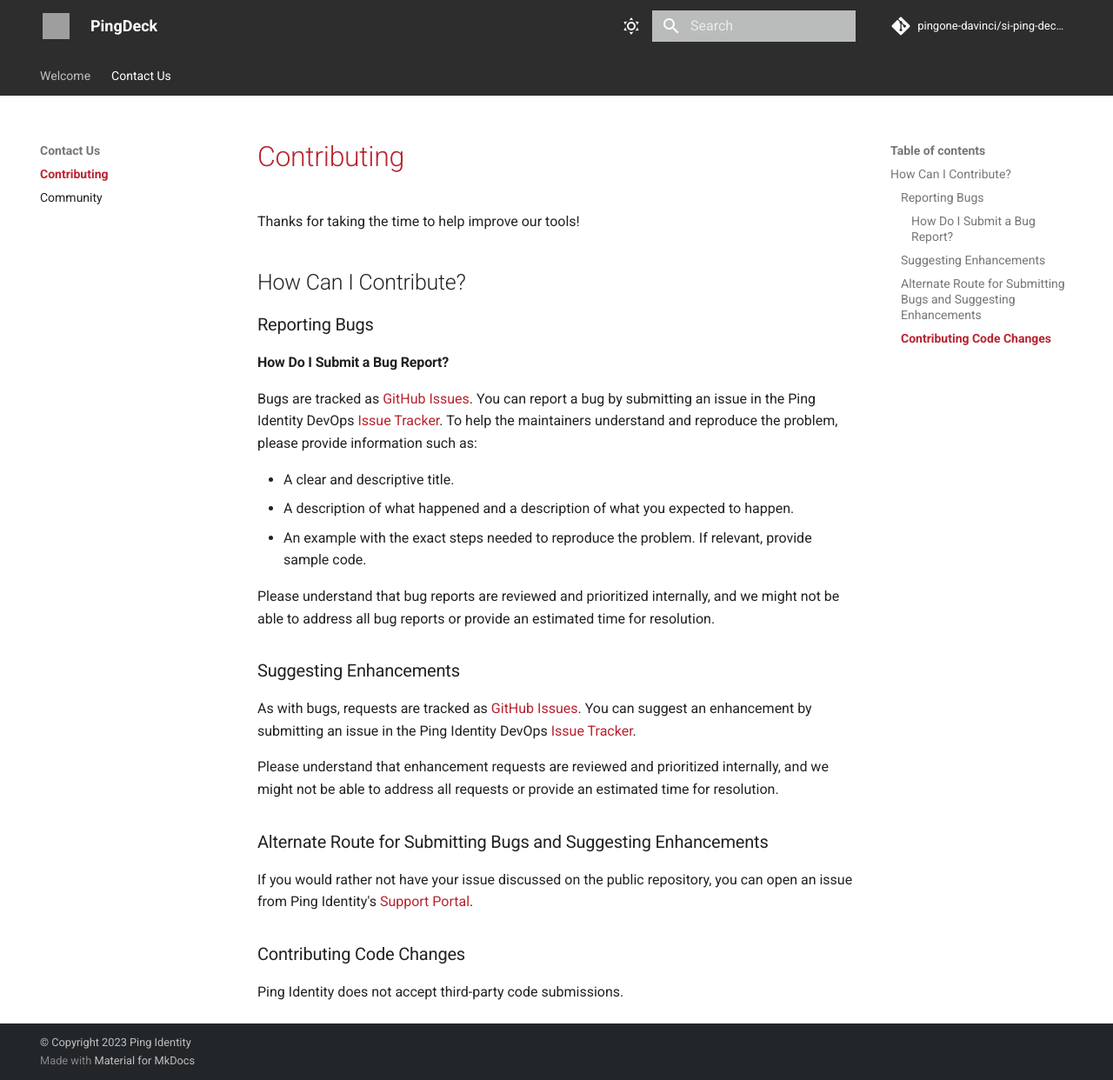
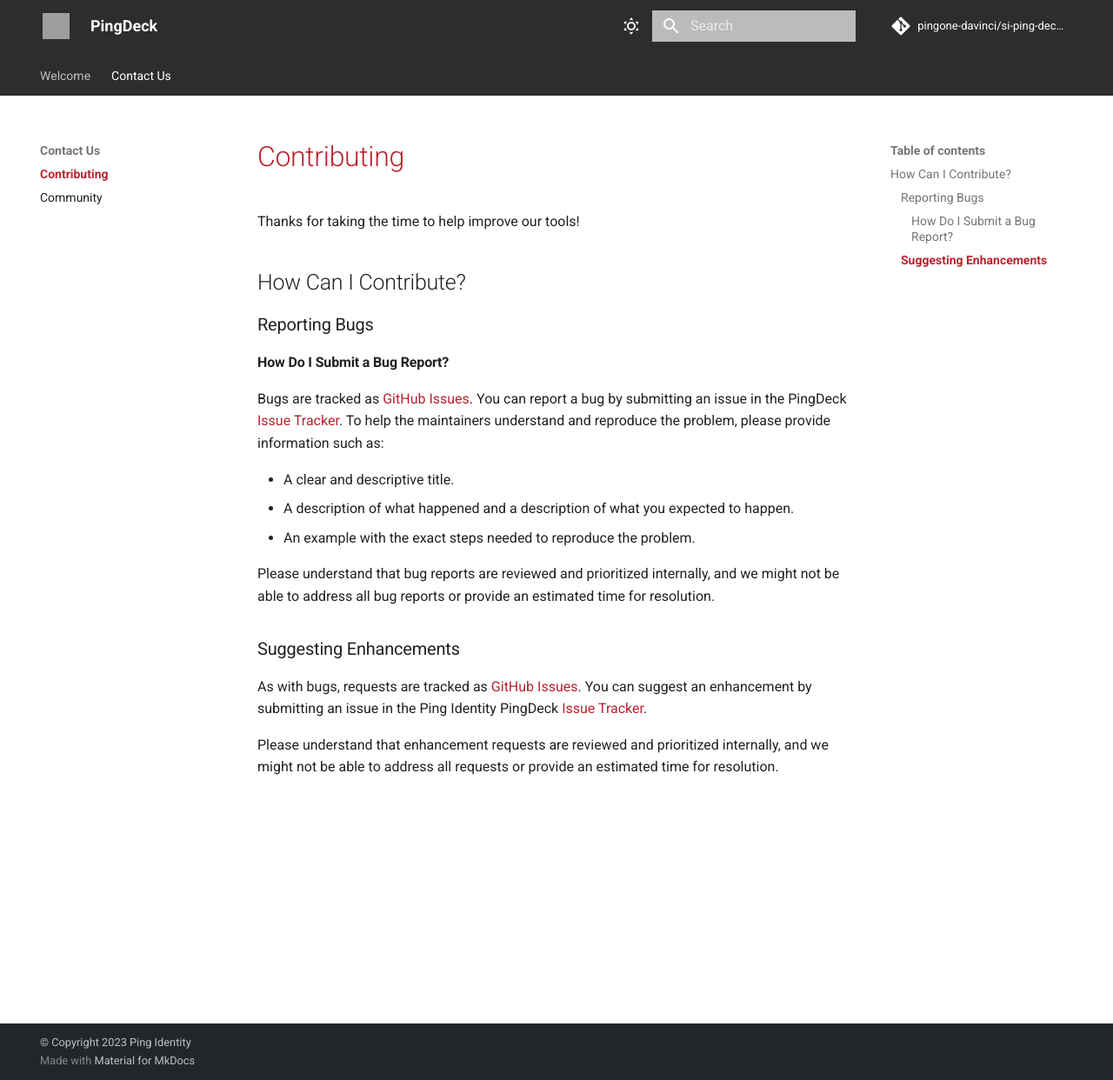
Before and after one commit to pingone-davinci/si-ping-deck-docs, an MkDocs documentation site: the page built from docs/contact-us/contributing.md, in a window 1280 px wide and 1242 px high. Shown: the whole window at 87% size. Built offline with MkDocs 1.6.1 and Material for MkDocs 9.7.7, drawn with Linux system fonts in a browser that asks for light colours; comment, search, counter and statistics services are not loaded; grey boxes are pictures that could not be loaded.

Commit message:
Update contributing

```diff
--- a/docs/contact-us/contributing.md
+++ b/docs/contact-us/contributing.md
@@ -11,24 +11,16 @@
 
 #### How Do I Submit a Bug Report?
 
-Bugs are tracked as [GitHub Issues](https://guides.github.com/features/issues/). You can report a bug by submitting an issue in the Ping Identity DevOps [Issue Tracker](https://github.com/pingidentity/pingidentity-devops-getting-started/issues). To help the maintainers understand and reproduce the problem, please provide information such as:
+Bugs are tracked as [GitHub Issues](https://guides.github.com/features/issues/). You can report a bug by submitting an issue in the PingDeck [Issue Tracker](https://github.com/pingone-davinci/si-ping-deck-docs/issues). To help the maintainers understand and reproduce the problem, please provide information such as:
 
 * A clear and descriptive title.
 * A description of what happened and a description of what you expected to happen.
-* An example with the exact steps needed to reproduce the problem. If relevant, provide sample code.
+* An example with the exact steps needed to reproduce the problem.
 
 Please understand that bug reports are reviewed and prioritized internally, and we might not be able to address all bug reports or provide an estimated time for resolution.
 
 ### Suggesting Enhancements
 
-As with bugs, requests are tracked as [GitHub Issues](https://guides.github.com/features/issues/). You can suggest an enhancement by submitting an issue in the Ping Identity DevOps [Issue Tracker](https://github.com/pingidentity/pingidentity-devops-getting-started/issues).
+As with bugs, requests are tracked as [GitHub Issues](https://guides.github.com/features/issues/). You can suggest an enhancement by submitting an issue in the Ping Identity PingDeck [Issue Tracker](https://github.com/pingone-davinci/si-ping-deck-docs/issues).
 
 Please understand that enhancement requests are reviewed and prioritized internally, and we might not be able to address all requests or provide an estimated time for resolution.
-
-### Alternate Route for Submitting Bugs and Suggesting Enhancements
-
-If you would rather not have your issue discussed on the public repository, you can open an issue from Ping Identity's [Support Portal](https://support.pingidentity.com/s/).
-
-### Contributing Code Changes
-
-Ping Identity does not accept third-party code submissions.
```
